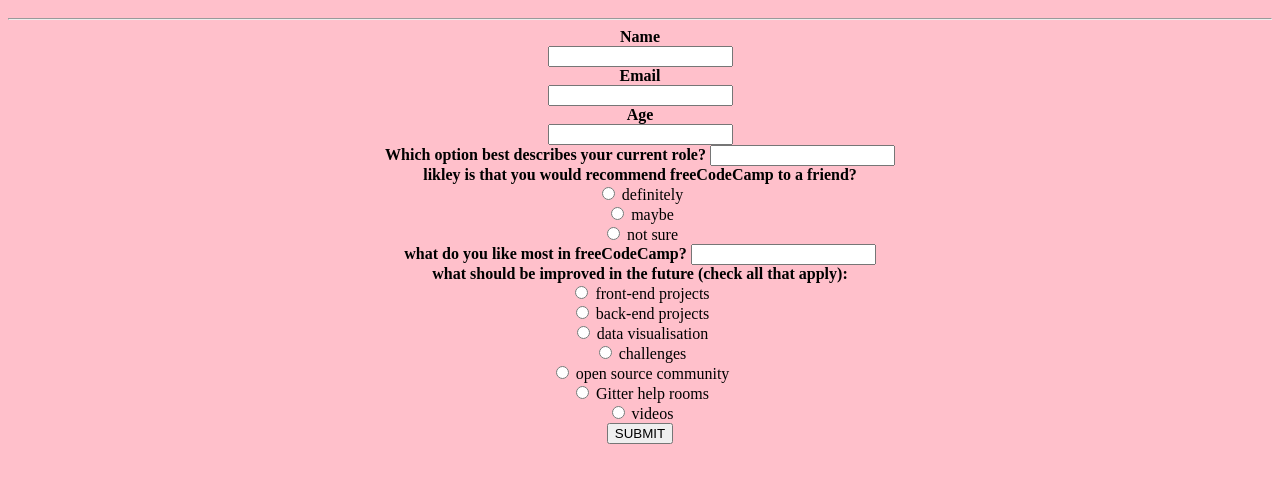
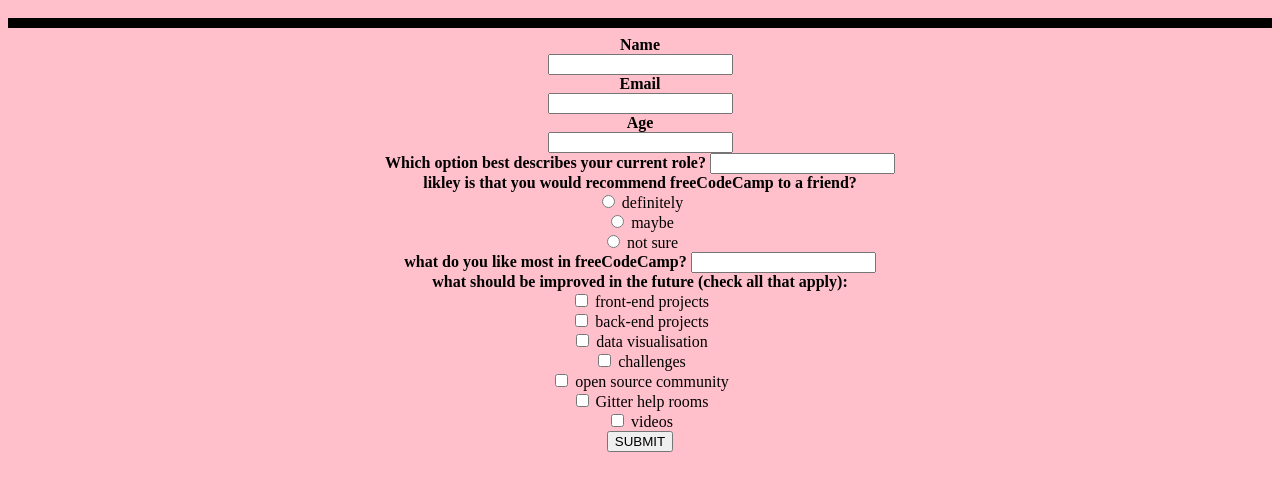
Before and after one commit to mugumebenjamin/teencode, a plain HTML site: page index.html in a window 1280 px wide. Shown: the part 48-538 px from the top of the page. Drawn offline with Linux system fonts and the light colour scheme.

```diff
--- a/index.html
+++ b/index.html
@@ -4,7 +4,7 @@
 
         </head>
 <h1>ENTRY FORM</h1>
-<hr>
+<hr font size="10" font color="black">
 
 <body>
 <form>
@@ -28,19 +28,19 @@
 not sure<br/>
 <b>what do you like most in freeCodeCamp?</b> <input type="select an option" name="select an option"/><br/>
 <b>what should be improved in the future (check all that apply):</b> <br/>
-<input type="radio" name="text" value="text"/>
+<input type="checkbox" name="text" value="text"/>
 front-end projects<br/>
-<input type="radio" name="text" value="text"/>
+<input type="checkbox" name="text" value="text"/>
 back-end projects<br/>
-<input type="radio" name="text" value="text"/>
+<input type="checkbox" name="text" value="text"/>
 data visualisation<br/>
-<input type="radio" name="text" value="text"/>
+<input type="checkbox" name="text" value="text"/>
 challenges<br/>
-<input type="radio" name="text" value="text"/>
+<input type="checkbox" name="text" value="text"/>
 open source community<br/>
-<input type="radio" name="text" value="text"/>
+<input type="checkbox" name="text" value="text"/>
 Gitter help rooms<br/>
-<input type="radio" name="text" value="text"/>
+<input type="checkbox" name="text" value="text"/>
 videos<br/>
 <b><input type="SUBMIT" value="SUBMIT"></b><br/>
 
```
Also changed, not shown: Galaxy_Desktop_Wallpapers_5.jpg (added).
